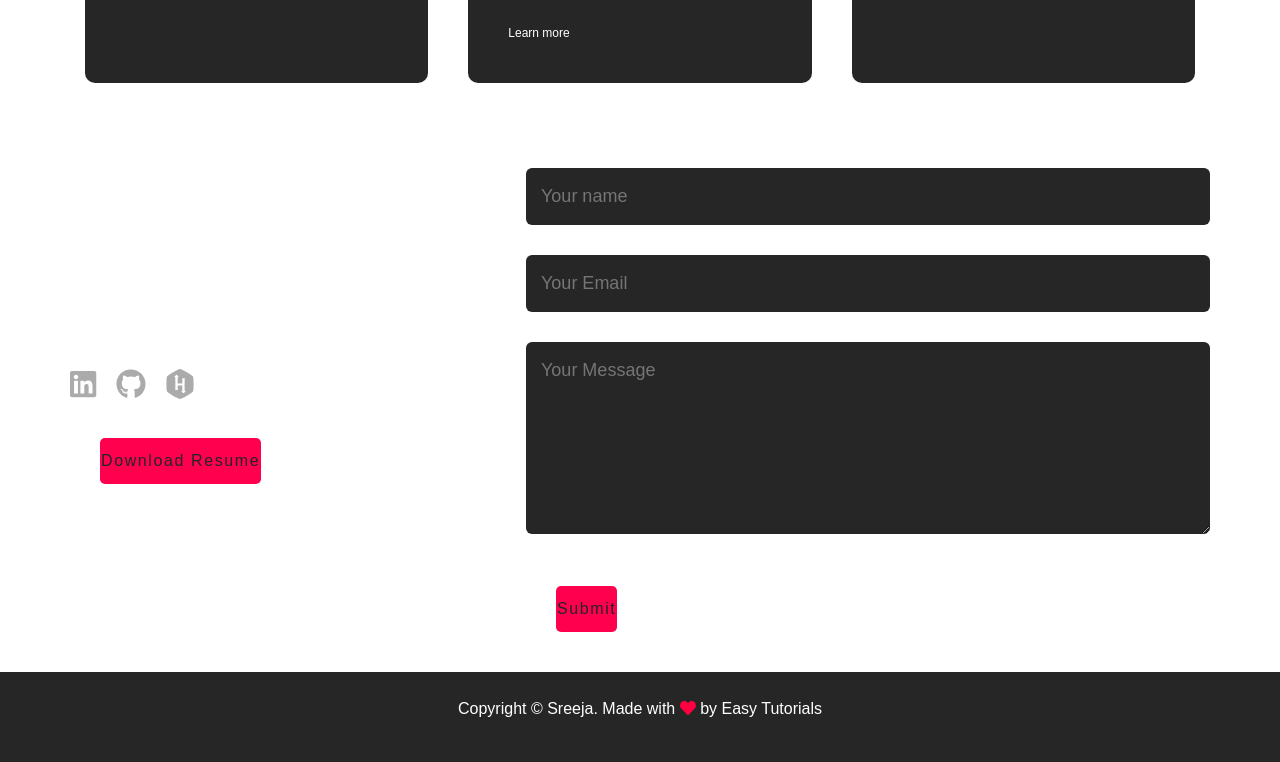
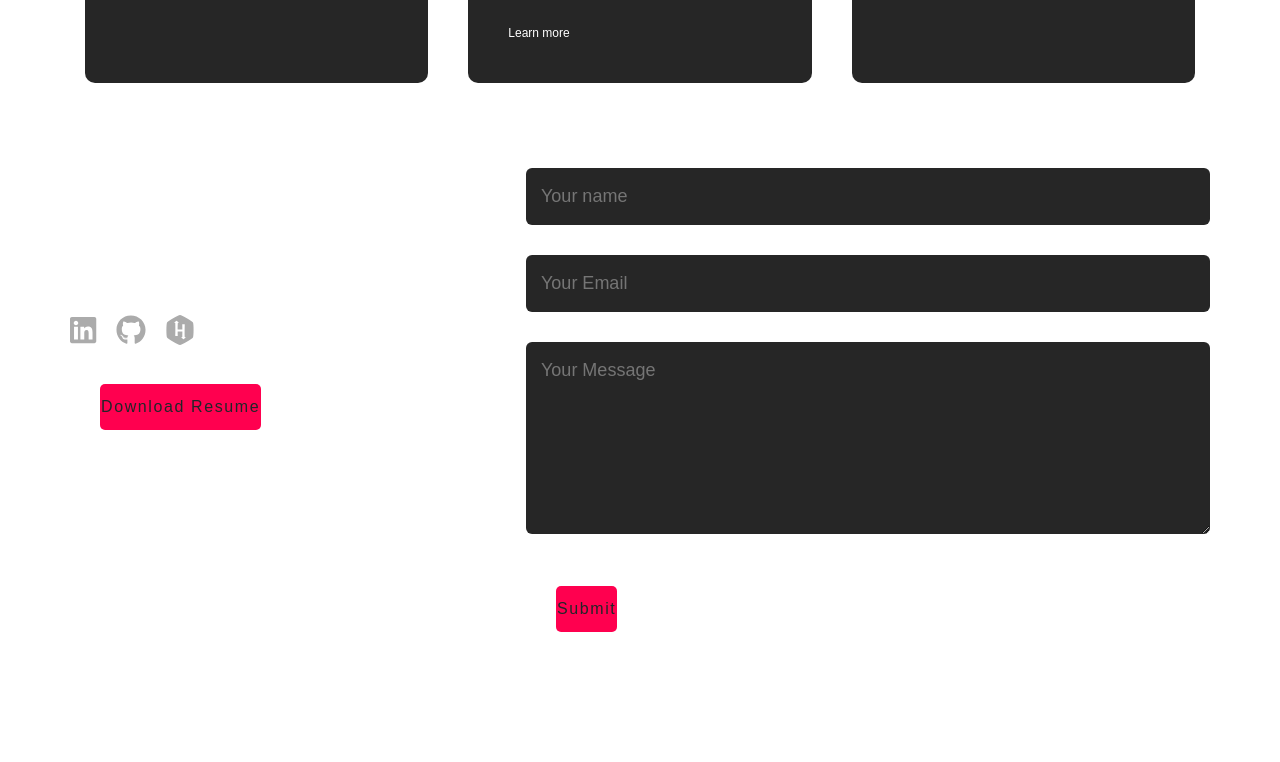
Before and after one commit to sreejareddy1234/Portfolio, a plain HTML site: page index.html in a window 1280 px wide. Shown: the part 2398-3160 px from the top of the page. After the commit the page ends 3060 px from the top, so only its background shows below. Drawn offline with nearby package versions, Linux system fonts and the light colour scheme.

Commit message:
Update index.html

```diff
--- a/index.html
+++ b/index.html
@@ -115,7 +115,6 @@
             <div class="contact-left">
                 <h1 class="sub">Contact Me</h1>
                 <P style="color:white;"><i class="fas fa-paper-plane"></i>&emsp13;srijaalluri558@gmail.com</P>
-                <p style="color:white;"><i class="fas fa-phone-square-alt"></i>&emsp13;8309766019</p>
                 <div class="social-icons">
                     <a href="https://www.linkedin.com/in/alluri-sreeja-60751b26a"><i class="fab fa-linkedin"></i></a>
                     <a href="https://github.com/sreejareddy1234"><i class="fab fa-github"></i></a>
@@ -134,9 +133,7 @@
             </div>
         </div>
     </div>
-    <div class="copyright">
-        <p style="color:white;">Copyright © Sreeja. Made with <i style="color:#ff0040;" class="fas fa-heart"></i> by Easy Tutorials </p>
-    </div>
+
   </div>
   <script>
     var tablinks=document.getElementsByClassName("tab-links");
```
